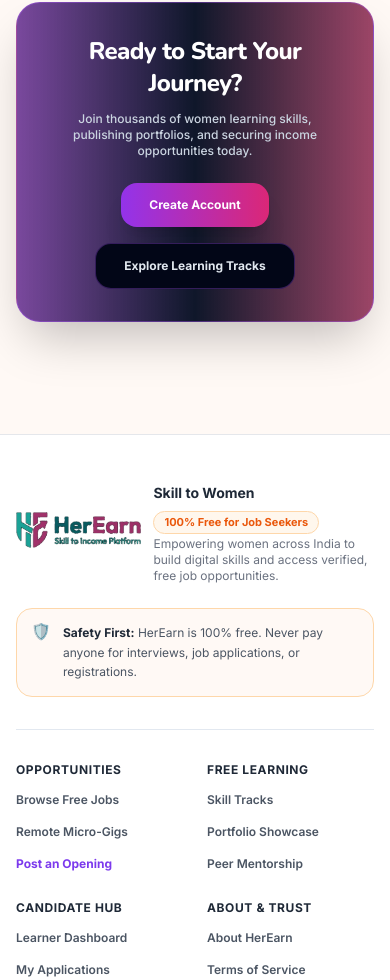
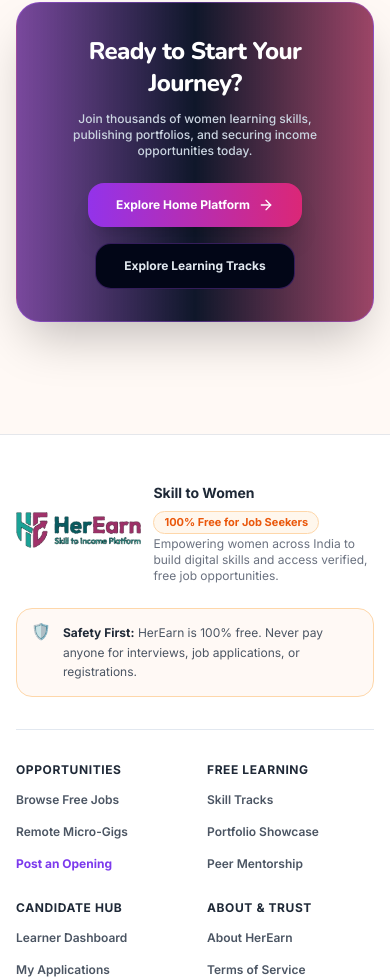
Before and after one commit to Kirtanagrawal916/IEEE, a React (Vite) app: page /about in a window 390 px wide. Shown: the part 5176-6156 px from the top of the page. Built offline with nearby package versions, Linux system fonts and the light colour scheme; no server answers.

Commit message:
Restore original Home page navigation and separate Home and About routes cleanly

```diff
--- a/src/components/AboutPage.jsx
+++ b/src/components/AboutPage.jsx
@@ -356,16 +356,17 @@
         <div className="flex flex-wrap items-center justify-center gap-4 relative z-10">
           <button
             type="button"
-            onClick={() => onNavigate('signup')}
-            className="px-7 py-3.5 rounded-2xl bg-gradient-to-r from-purple-600 to-pink-600 hover:from-purple-500 hover:to-pink-500 text-white font-extrabold text-xs sm:text-sm shadow-xl transition-all cursor-pointer"
+            onClick={() => onNavigate('home')}
+            className="px-7 py-3.5 rounded-2xl bg-gradient-to-r from-purple-600 to-pink-600 hover:from-purple-500 hover:to-pink-500 text-white font-extrabold text-xs sm:text-sm shadow-xl transition-all cursor-pointer flex items-center gap-2 hover:scale-105 active:scale-95"
           >
-            Create Account
+            <span>Explore Home Platform</span>
+            <ArrowRight className="w-4 h-4" />
           </button>
 
           <button
             type="button"
             onClick={() => onNavigate('learn')}
-            className="px-7 py-3.5 rounded-2xl bg-slate-950 hover:bg-slate-900 text-slate-200 font-extrabold text-xs sm:text-sm border border-purple-500/30 transition-all cursor-pointer"
+            className="px-7 py-3.5 rounded-2xl bg-slate-950 hover:bg-slate-900 text-slate-200 font-extrabold text-xs sm:text-sm border border-purple-500/30 transition-all cursor-pointer hover:border-purple-400"
           >
             Explore Learning Tracks
           </button>
--- a/src/components/Navbar.jsx
+++ b/src/components/Navbar.jsx
@@ -126,27 +126,40 @@
 
           {/* Logo */}
           <Link
-            to="/"
+            to="/home"
             className="flex items-center cursor-pointer group py-1"
             title="HerEarn - Skill to Income Platform"
           >
             <Logo size="sm" imgClassName="h-8 sm:h-9 w-auto" />
           </Link>
 
-          {/* Central Navigation: Home | Career Opportunity (Dropdown: Courses, Portfolio, Opportunities) | Mentorship | Applications */}
+          {/* Central Navigation: Home | About | Career Opportunity (Dropdown: Courses, Portfolio, Opportunities) | Mentorship | Applications */}
           <div className="hidden md:flex items-center gap-1.5 bg-white/90 dark:bg-slate-900/80 p-1.5 rounded-2xl border border-purple-200 dark:border-purple-500/30 backdrop-blur-md shadow-lg">
 
-            {/* Home */}
+            {/* Home (Original Home / Landing Page) */}
             <Link
-              to="/"
+              to="/home"
               className={`flex items-center gap-1.5 px-4 py-2 rounded-xl text-xs font-bold transition-all cursor-pointer ${
-                pathname === '/'
+                pathname === '/home'
                   ? 'bg-[#7C3AED] text-white shadow-xs'
                   : 'text-[#4B5563] dark:text-slate-200 hover:text-[#7C3AED] hover:bg-[#F3E8FF] dark:hover:bg-purple-950/40'
               }`}
             >
               <Compass className="w-4 h-4" />
               <span>{t('home')}</span>
+            </Link>
+
+            {/* About */}
+            <Link
+              to="/about"
+              className={`flex items-center gap-1.5 px-4 py-2 rounded-xl text-xs font-bold transition-all cursor-pointer ${
+                pathname === '/about' || pathname === '/'
+                  ? 'bg-[#7C3AED] text-white shadow-xs'
+                  : 'text-[#4B5563] dark:text-slate-200 hover:text-[#7C3AED] hover:bg-[#F3E8FF] dark:hover:bg-purple-950/40'
+              }`}
+            >
+              <Info className="w-4 h-4 text-purple-400" />
+              <span>About</span>
             </Link>
 
             {/* Career Opportunity Dropdown (Contains Courses, Portfolio, Opportunities) */}
```
